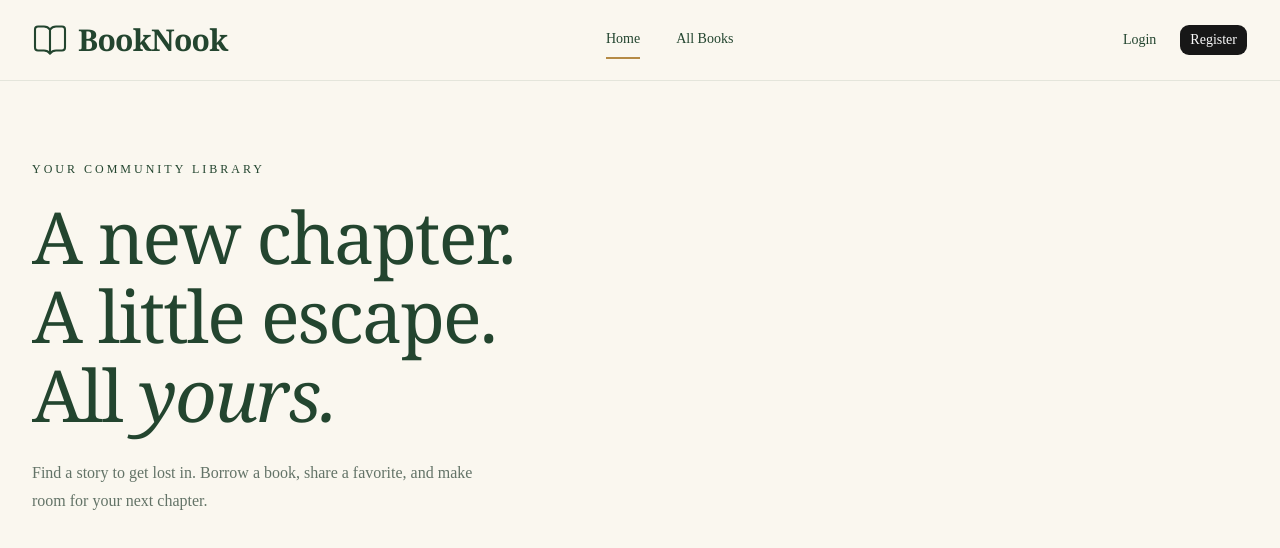
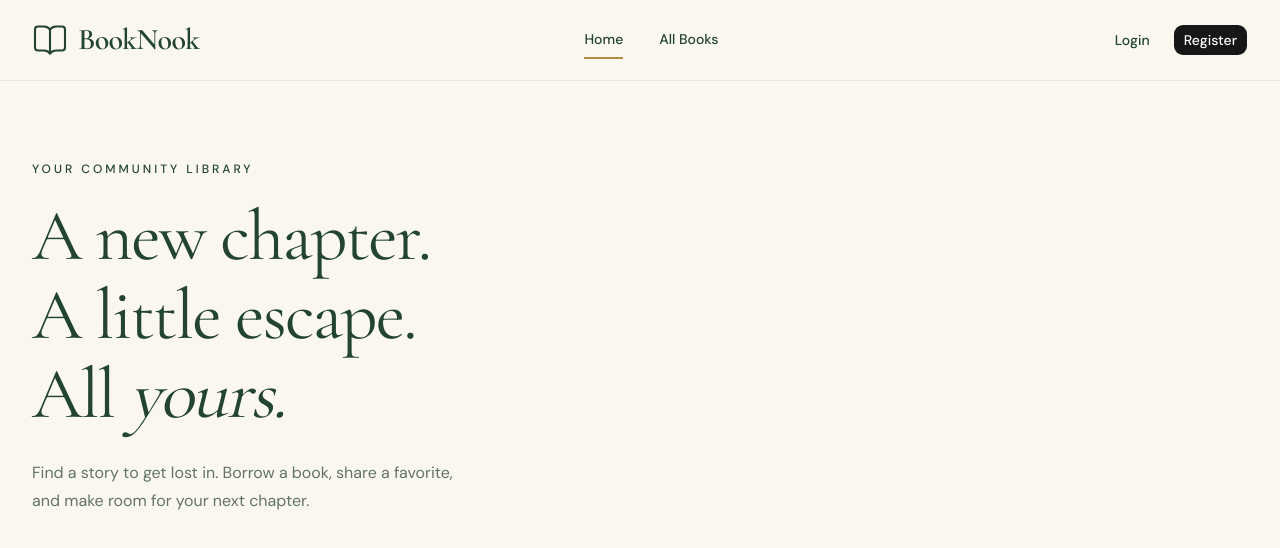
Before and after one commit to isratjahan023/booknook-client, a Next.js app: page / in a window 1280 px wide. Shown: the top 548 px of the page. Built offline with nearby package versions, Linux system fonts and the light colour scheme.

Commit message:
style: add BookNook typography and cream-green foundation

```diff
--- a/src/app/globals.css
+++ b/src/app/globals.css
@@ -128,3 +128,7 @@
     @apply font-sans;
   }
 }
+@theme inline {
+  --font-sans: var(--font-booknook-body);
+  --font-serif: var(--font-booknook-heading);
+}
--- a/src/app/layout.tsx
+++ b/src/app/layout.tsx
@@ -1,16 +1,19 @@
 import type { Metadata } from "next";
-import { Geist, Geist_Mono } from "next/font/google";
+import { Cormorant_Garamond, DM_Sans } from "next/font/google";
 import "./globals.css";
 import Navbar from "@/components/shared/Navbar";
 
-const geistSans = Geist({
-  variable: "--font-geist-sans",
+const headingFont = Cormorant_Garamond({
+  variable: "--font-booknook-heading",
   subsets: ["latin"],
+  weight: ["400", "500", "600", "700"],
+  display: "swap",
 });
 
-const geistMono = Geist_Mono({
-  variable: "--font-geist-mono",
+const bodyFont = DM_Sans({
+  variable: "--font-booknook-body",
   subsets: ["latin"],
+  display: "swap",
 });
 
 export const metadata: Metadata = {
@@ -29,9 +32,9 @@ export default function RootLayout({
   return (
     <html
       lang="en"
-      className={`${geistSans.variable} ${geistMono.variable} h-full antialiased`}
+      className={`${headingFont.variable} ${bodyFont.variable}`}
     >
-      <body className="flex min-h-full flex-col">
+      <body className="flex min-h-screen flex-col bg-[#faf7ef] font-sans text-[#23452f] antialiased">
         <Navbar />
         {children}
       </body>
```
